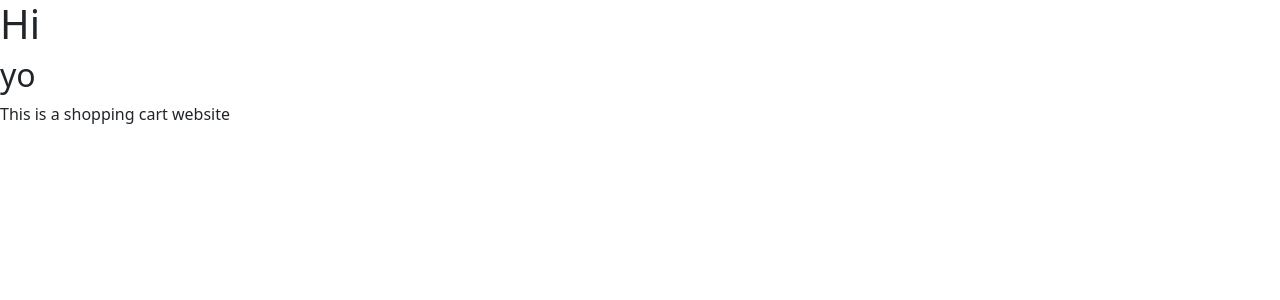
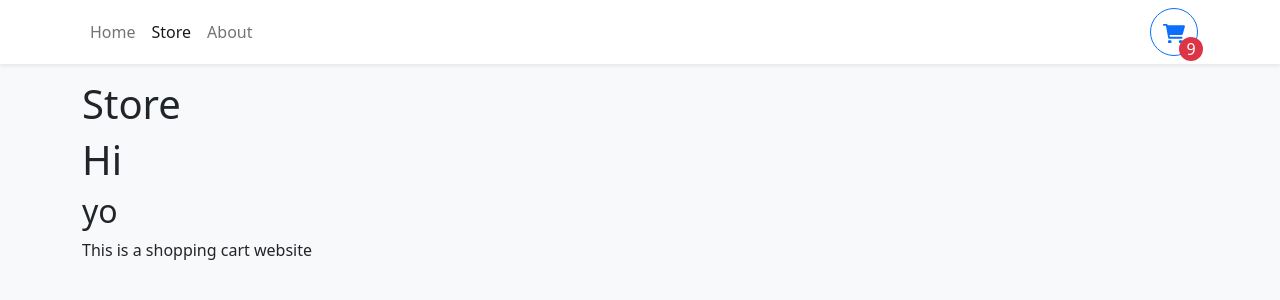
Before and after one commit to shawnesquivel/shopping-cart, a React (Vite) app: page /store in a window 1280 px wide. Shown: the top 300 px of the page. Built offline with nearby package versions, Linux system fonts and the light colour scheme.

Commit message:
setup routing, project structure

```diff
--- a/index.html
+++ b/index.html
@@ -6,7 +6,7 @@
     <meta name="viewport" content="width=device-width, initial-scale=1.0" />
     <title>Vite + React + TS</title>
   </head>
-  <body>
+  <body class="bg-light">
     <div id="root"></div>
     <script type="module" src="/src/main.tsx"></script>
   </body>
--- a/src/App.tsx
+++ b/src/App.tsx
@@ -1,13 +1,26 @@
 // contains routes
 import { Routes, Route } from "react-router-dom";
 import { Container } from "react-bootstrap";
+import { Home } from "./pages/Home";
+import { Store } from "./pages/Store";
+import { About } from "./pages/About";
+import { Navbar } from "./components/Navbar";
 
 function App() {
   return (
     <>
-      <h1>Hi</h1>
-      <h2>yo</h2>
-      <p>This is a shopping cart website</p>
+      <Navbar />
+      <Container className="mb-4">
+        <Routes>
+          <Route path="/" element={<Home />} />
+          <Route path="/store" element={<Store />} />
+          <Route path="/about" element={<About />} />
+        </Routes>
+
+        <h1>Hi</h1>
+        <h2>yo</h2>
+        <p>This is a shopping cart website</p>
+      </Container>
     </>
   );
 }
--- /dev/null
+++ b/src/components/Navbar.tsx
@@ -0,0 +1,49 @@
+import { Navbar as NavbarBs, Container, Nav, Button } from "react-bootstrap";
+import { NavLink } from "react-router-dom";
+
+export const Navbar = () => {
+  return (
+    <NavbarBs sticky="top" className="bg-white shadow-sm mb-3">
+      <Container>
+        <Nav className="me-auto">
+          <Nav.Link to="/" as={NavLink}>
+            Home
+          </Nav.Link>
+          <Nav.Link to="/store" as={NavLink}>
+            Store
+          </Nav.Link>
+          <Nav.Link to="/about" as={NavLink}>
+            About
+          </Nav.Link>
+        </Nav>
+        <Button
+          style={{ height: "3rem", width: "3rem", position: "relative" }}
+          variant="outline-primary"
+          className="rounded-circle"
+        >
+          <svg
+            xmlns="http://www.w3.org/2000/svg"
+            viewBox="0 0 576 512"
+            fill="currentColor"
+          >
+            <path d="M96 0C107.5 0 117.4 8.19 119.6 19.51L121.1 32H541.8C562.1 32 578.3 52.25 572.6 72.66L518.6 264.7C514.7 278.5 502.1 288 487.8 288H170.7L179.9 336H488C501.3 336 512 346.7 512 360C512 373.3 501.3 384 488 384H159.1C148.5 384 138.6 375.8 136.4 364.5L76.14 48H24C10.75 48 0 37.25 0 24C0 10.75 10.75 0 24 0H96zM128 464C128 437.5 149.5 416 176 416C202.5 416 224 437.5 224 464C224 490.5 202.5 512 176 512C149.5 512 128 490.5 128 464zM512 464C512 490.5 490.5 512 464 512C437.5 512 416 490.5 416 464C416 437.5 437.5 416 464 416C490.5 416 512 437.5 512 464z" />
+          </svg>
+          <div
+            className="rounded-circle bg-danger d-flex justify-content-center align-items-center"
+            style={{
+              color: "white",
+              width: "1.5rem",
+              height: "1.5rem",
+              position: "absolute",
+              bottom: 0,
+              right: 0,
+              transform: "translate(25%,25%)",
+            }}
+          >
+            9
+          </div>
+        </Button>
+      </Container>
+    </NavbarBs>
+  );
+};
--- /dev/null
+++ b/src/pages/About.tsx
@@ -0,0 +1,7 @@
+export function About() {
+  return (
+    <>
+      <h1>About</h1>
+    </>
+  );
+}
--- /dev/null
+++ b/src/pages/Home.tsx
@@ -0,0 +1,7 @@
+export function Home() {
+  return (
+    <>
+      <h1>home</h1>
+    </>
+  );
+}
--- /dev/null
+++ b/src/pages/Store.tsx
@@ -0,0 +1,7 @@
+export function Store() {
+  return (
+    <>
+      <h1>Store</h1>
+    </>
+  );
+}
```
